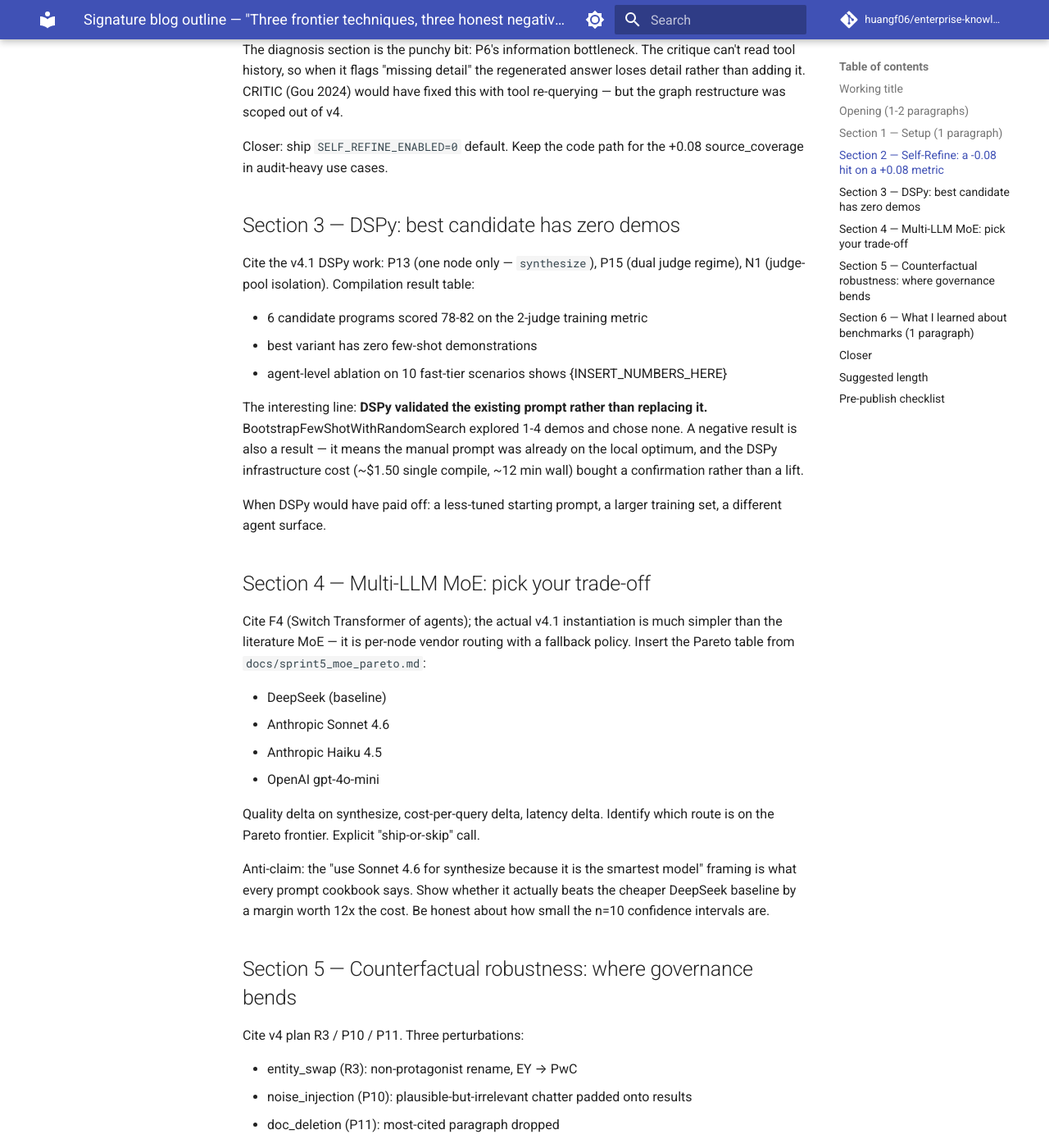
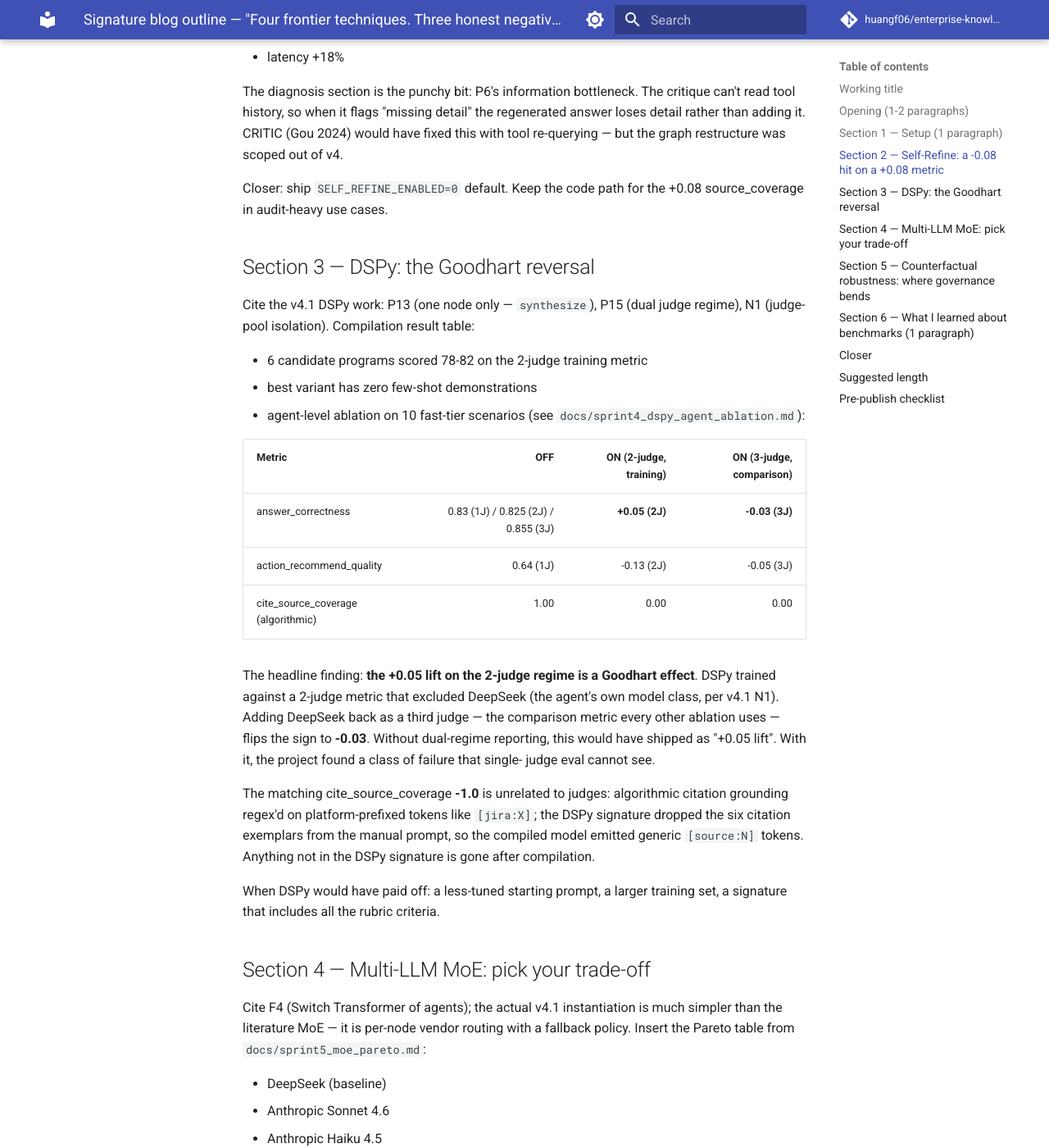
Before and after one commit to huangf06/enterprise-knowledge-agent, an MkDocs documentation site: the page built from docs/blog-outline.md, in a window 1280 px wide and 1400 px high, scrolled down 1203 px. Shown: the whole window at 82% size. Built offline with MkDocs 1.6.1 and Material for MkDocs 9.7.7, drawn with Linux system fonts in a browser that asks for light colours; comment, search, counter and statistics services are not loaded; some of the changed text lies outside the part shown.

Commit message:
docs: clean up stale numbers + placeholders + deploy status
- eval-methodology.md: drop "blog draft" framing, fix the stale
  "HotpotQA F1 of 0.077" line that contradicted README's 0.29
  (lifted via llm-answer in W6); mark external-reviewer slot as
  v1.5 explicitly (B6, F2)
- a3_semantic_cache.md: replace the three TBD cells in the
  ablation table with actual measured numbers from N2 baseline +
  frontier3_self_refine, and call out the v1.5 follow-up explicitly
  rather than parking TBDs in a public-nav doc (B3)
- deploy.md: drop the "pending W7" framing; deploy is live since
  2026-05-13. Clarify Qdrant is not on the /query runtime path
  (E1, deploy state)
- blog-outline.md: rename to "Four frontier techniques", DSPy
  section now leads with the Goodhart reversal numbers (filling
  the {INSERT_NUMBERS_HERE} placeholder from sprint4_dspy_agent_
  ablation.md) instead of asking Fei to fill them later (B3, C3, E2)

Audit punch list: 5 P1 / P2 items.

```diff
--- a/docs/blog-outline.md
+++ b/docs/blog-outline.md
@@ -1,4 +1,4 @@
-# Signature blog outline — "Three frontier techniques, three honest negatives"
+# Signature blog outline — "Four frontier techniques. Three honest negatives, one positive."
 
 > Draft outline for Fei's voice. Tone notes: terse, technical, "show your
 > losses" framing. The reader is a hiring manager in NL who has seen 50 LLM
@@ -6,13 +6,13 @@
 
 ## Working title
 
-**"I shipped Self-Refine, DSPy, and Multi-LLM MoE in my enterprise agent. Two
-hurt the metric and one barely paid for itself. Here is the math."**
+**"I shipped Self-Refine, DSPy, MoE, and Counterfactual in my enterprise agent. Three hurt or were within noise; one held governance under perturbation. Here is the math, including the Goodhart reversal I almost missed."**
 
 Alternate hooks (pick on personal taste):
 - "What the LLM optimization papers don't tell you when n=30."
-- "Three frontier techniques on a real benchmark. Here are the with-vs-without
+- "Four frontier techniques on a real benchmark. Here are the with-vs-without
   tables I almost did not publish."
+- "Multi-judge consensus flipped the sign of one of my ablations. That is the post."
 
 ## Opening (1-2 paragraphs)
 
@@ -48,23 +48,37 @@ out of v4.
 Closer: ship `SELF_REFINE_ENABLED=0` default. Keep the code path for the
 +0.08 source_coverage in audit-heavy use cases.
 
-## Section 3 — DSPy: best candidate has zero demos
+## Section 3 — DSPy: the Goodhart reversal
 
 Cite the v4.1 DSPy work: P13 (one node only — `synthesize`), P15 (dual judge
 regime), N1 (judge-pool isolation). Compilation result table:
 
 - 6 candidate programs scored 78-82 on the 2-judge training metric
 - best variant has zero few-shot demonstrations
-- agent-level ablation on 10 fast-tier scenarios shows {INSERT_NUMBERS_HERE}
+- agent-level ablation on 10 fast-tier scenarios (see `docs/sprint4_dspy_agent_ablation.md`):
 
-The interesting line: **DSPy validated the existing prompt rather than
-replacing it.** BootstrapFewShotWithRandomSearch explored 1-4 demos and chose
-none. A negative result is also a result — it means the manual prompt was
-already on the local optimum, and the DSPy infrastructure cost (~$1.50 single
-compile, ~12 min wall) bought a confirmation rather than a lift.
+| Metric | OFF | ON (2-judge, training) | ON (3-judge, comparison) |
+|---|---:|---:|---:|
+| answer_correctness | 0.83 (1J) / 0.825 (2J) / 0.855 (3J) | **+0.05 (2J)** | **-0.03 (3J)** |
+| action_recommend_quality | 0.64 (1J) | -0.13 (2J) | -0.05 (3J) |
+| cite_source_coverage (algorithmic) | 1.00 | 0.00 | 0.00 |
+
+The headline finding: **the +0.05 lift on the 2-judge regime is a Goodhart
+effect**. DSPy trained against a 2-judge metric that excluded DeepSeek (the
+agent's own model class, per v4.1 N1). Adding DeepSeek back as a third
+judge — the comparison metric every other ablation uses — flips the sign
+to **-0.03**. Without dual-regime reporting, this would have shipped as
+"+0.05 lift". With it, the project found a class of failure that single-
+judge eval cannot see.
+
+The matching cite_source_coverage **-1.0** is unrelated to judges:
+algorithmic citation grounding regex'd on platform-prefixed tokens like
+`[jira:X]`; the DSPy signature dropped the six citation exemplars from the
+manual prompt, so the compiled model emitted generic `[source:N]` tokens.
+Anything not in the DSPy signature is gone after compilation.
 
 When DSPy would have paid off: a less-tuned starting prompt, a larger
-training set, a different agent surface.
+training set, a signature that includes all the rubric criteria.
 
 ## Section 4 — Multi-LLM MoE: pick your trade-off
 
@@ -121,11 +135,10 @@ sponsored sections, no AI-art header — the seriousness is the brand.
 
 ## Pre-publish checklist
 
-- [ ] Replace `{INSERT_NUMBERS_HERE}` placeholders with final ablation numbers
-- [ ] Pull link to the 3 ablation docs (`frontier3_self_refine.md`,
-      `sprint4_dspy_agent_ablation.md`, `sprint5_moe_pareto.md`,
-      `sprint6_counterfactual_result.md`)
 - [ ] Run through Hemingway editor — target Grade 8-10
 - [ ] Personal sentence in the closer: why you did this and what you would
       change next
 - [ ] Two-paragraph "about the project" footer pointing back to the repo
+- [ ] Re-check the 4 ablation docs are reachable from the blog
+      (`frontier3_self_refine.md`, `sprint4_dspy_agent_ablation.md`,
+      `sprint5_moe_pareto.md`, `sprint6_counterfactual_result.md`)
```
Also changed, not shown: docs/a3_semantic_cache.md (+7 -7 lines), docs/deploy.md (+5 -3 lines), docs/eval-methodology.md (+4 -4 lines).
